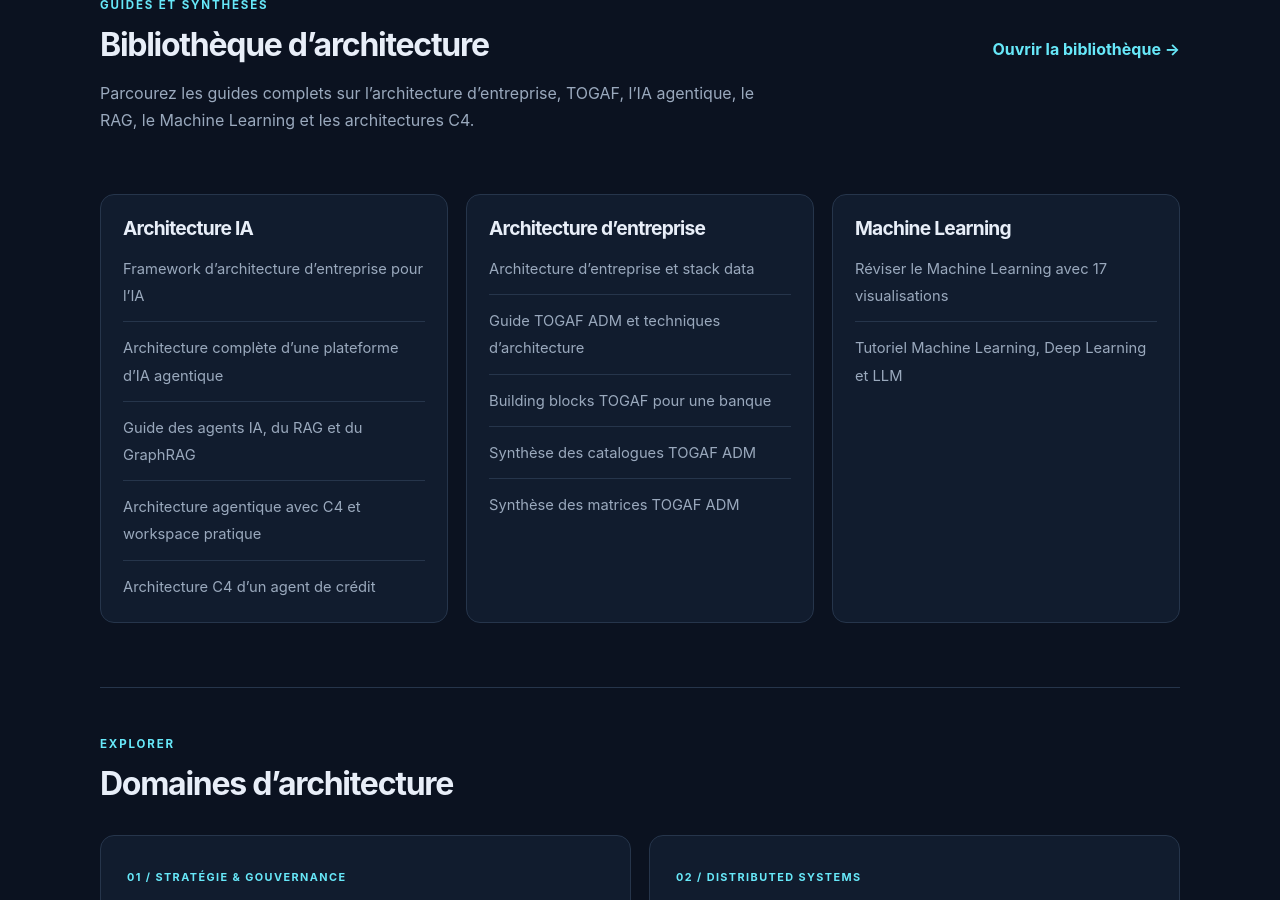
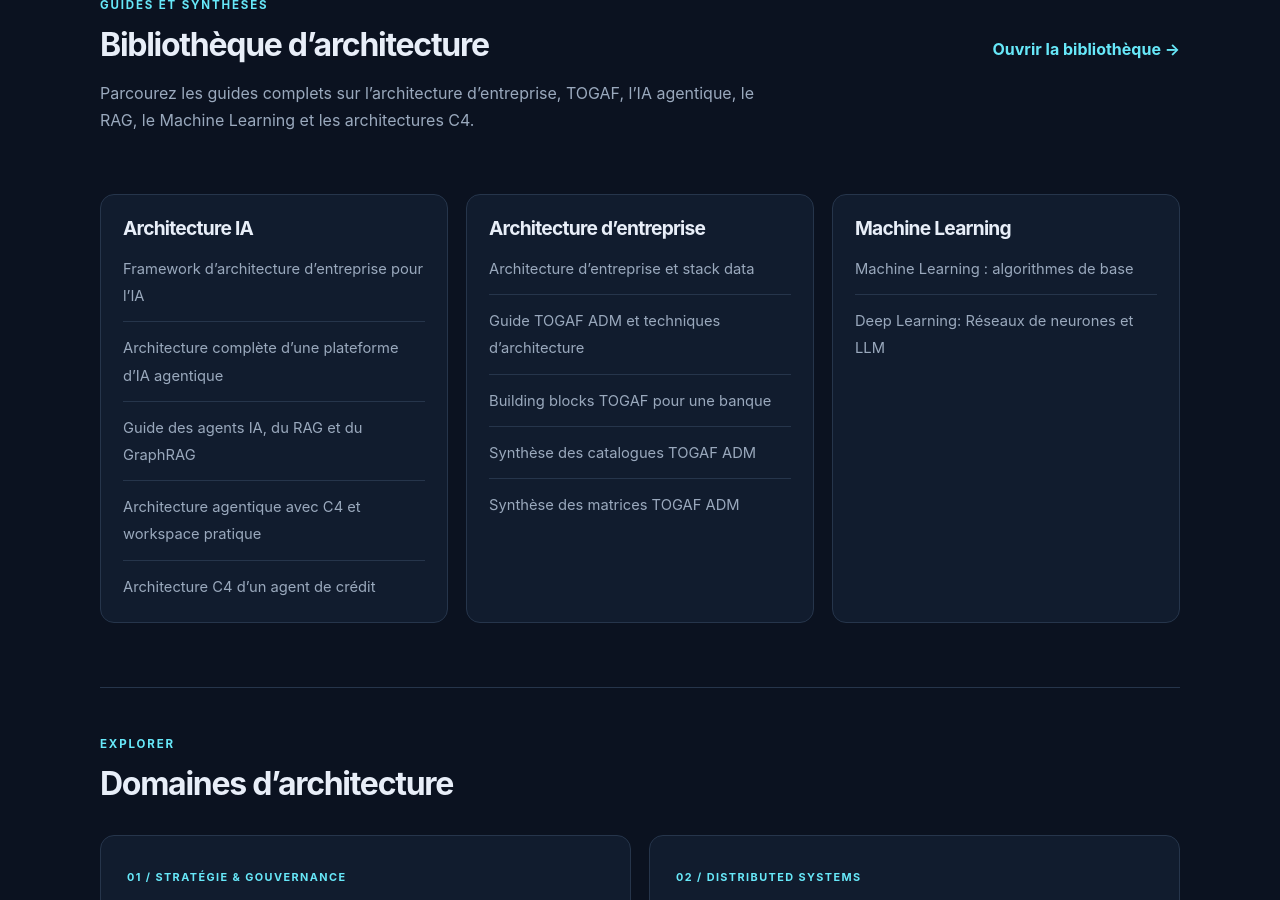
Before and after one commit to KRiahi345/kriahi, a Jekyll site: the page built from index.html, in a window 1280 px wide and 900 px high, scrolled down 692 px. Built offline with Jekyll 4.4.1, drawn with Linux system fonts in a browser that asks for light colours.

Commit message:
Update machine learning library entries

```diff
--- a/_includes/library-directory.html
+++ b/_includes/library-directory.html
@@ -22,8 +22,8 @@
   <section class="library-category">
     <h3>Machine Learning</h3>
     <ul>
-      <li><a href="{{ '/ressources/revision-machine-learning/' | relative_url }}">Réviser le Machine Learning avec 17 visualisations</a></li>
-      <li><a href="{{ '/ressources/tutoriel-ml-deep-learning-llm/' | relative_url }}">Tutoriel Machine Learning, Deep Learning et LLM</a></li>
+      <li><a href="{{ '/ressources/revision-machine-learning/' | relative_url }}">Machine Learning : algorithmes de base</a></li>
+      <li><a href="{{ '/ressources/tutoriel-ml-deep-learning-llm/' | relative_url }}">Deep Learning: Réseaux de neurones et LLM</a></li>
     </ul>
   </section>
 </div>
```
Also changed, not shown: ressource-revision-machine-learning.md (+1 -0 lines), assets/images/resources/ml-families-panorama.png (added).
